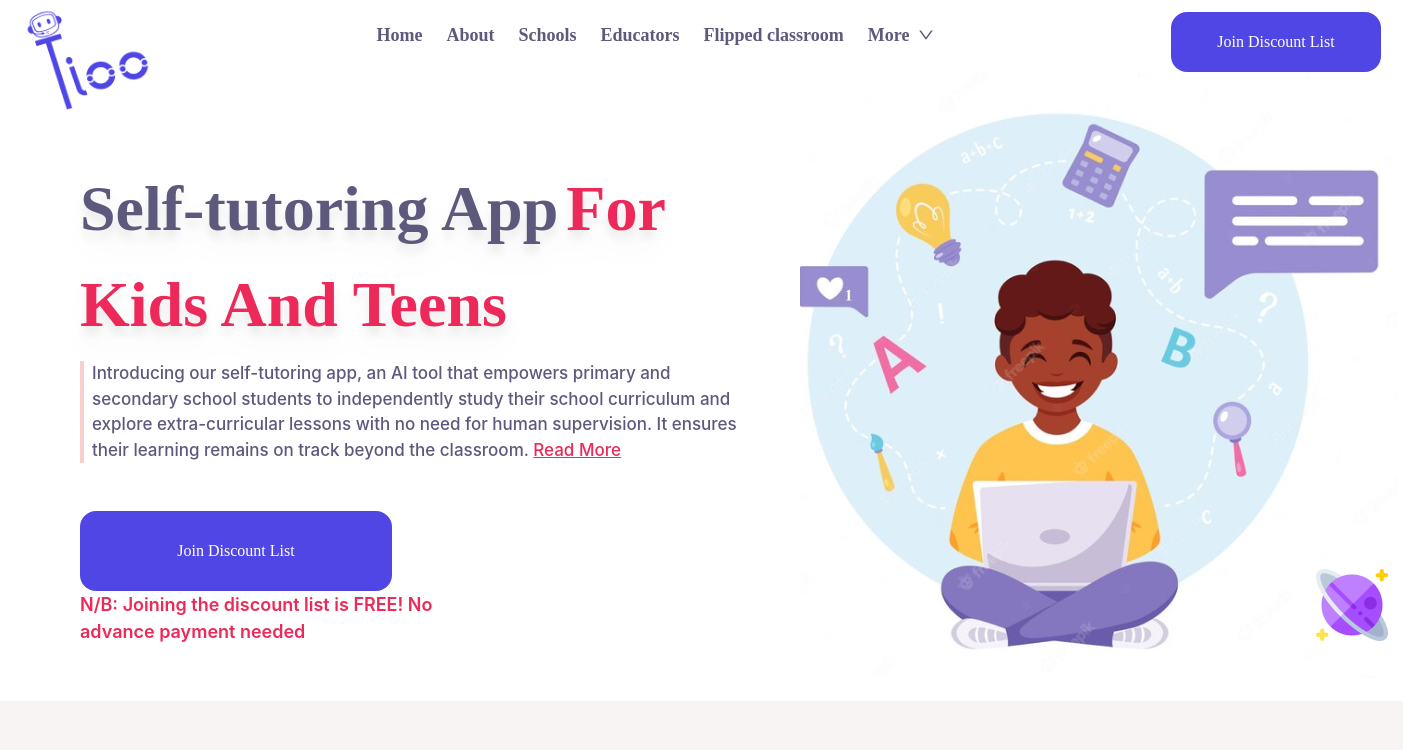
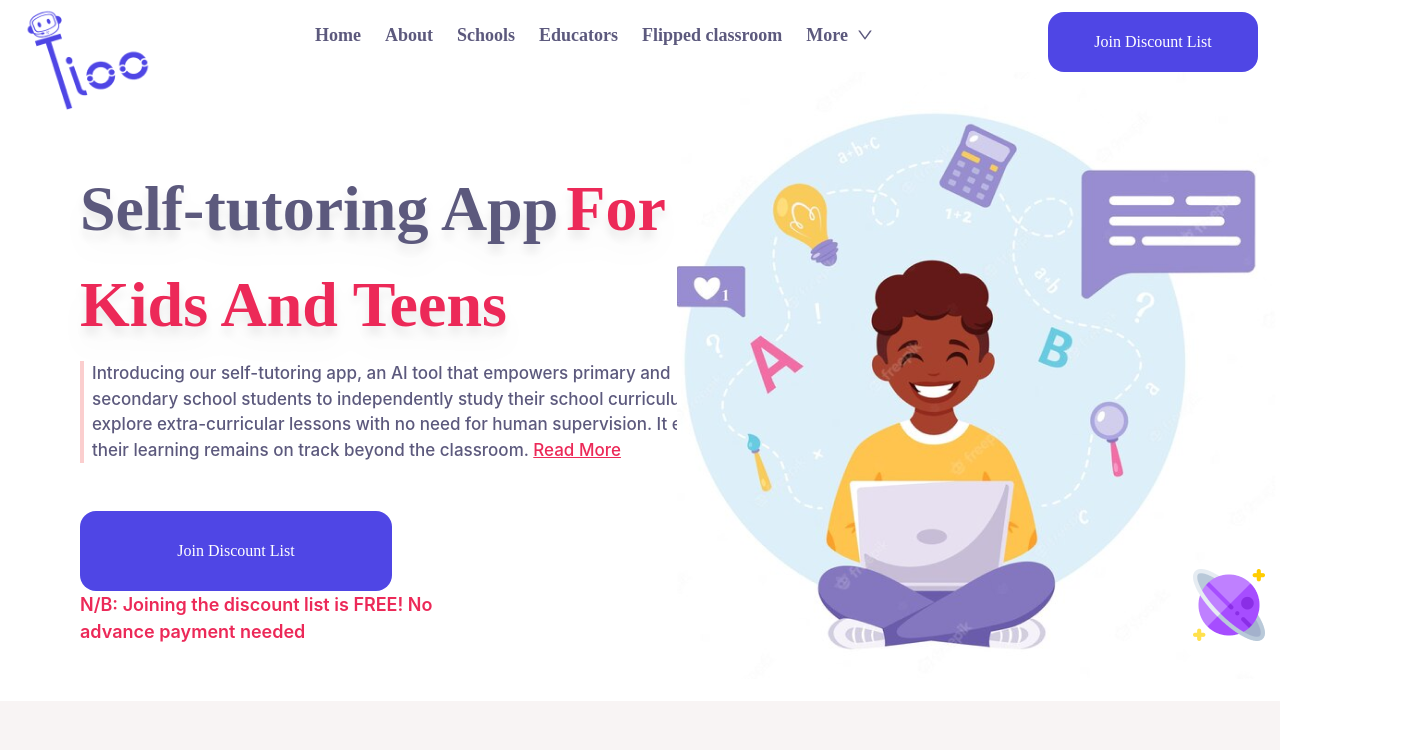
Before and after one commit to techoli/NimoPrototype, a React (Create React App) app: page / in a window 1280 px wide. Shown: the top 750 px of the page, 1403 px wide, since content can reach past the window. Built offline with nearby package versions, Linux system fonts and the light colour scheme.

Commit message:
New Update

```diff
--- a/src/pages/index.tsx
+++ b/src/pages/index.tsx
@@ -18,7 +18,8 @@ import Header from "./sections/header/Header";
 
 function LandingPage() {
   return (
-    <div className="w-full max-w-[1440px]  min-w-[1403px] m-[auto] text-[#5c597d]">
+    // <div className="w-full max-w-[1440px]  min-w-[1403px] m-[auto] text-[#5c597d]">
+    <div className="w-[100%] max-w-[1440px] min-w-[1124px] m-[auto] text-[#5c597d]">
       <Navbar />
       <Header />
       <HowItWorks />
```
